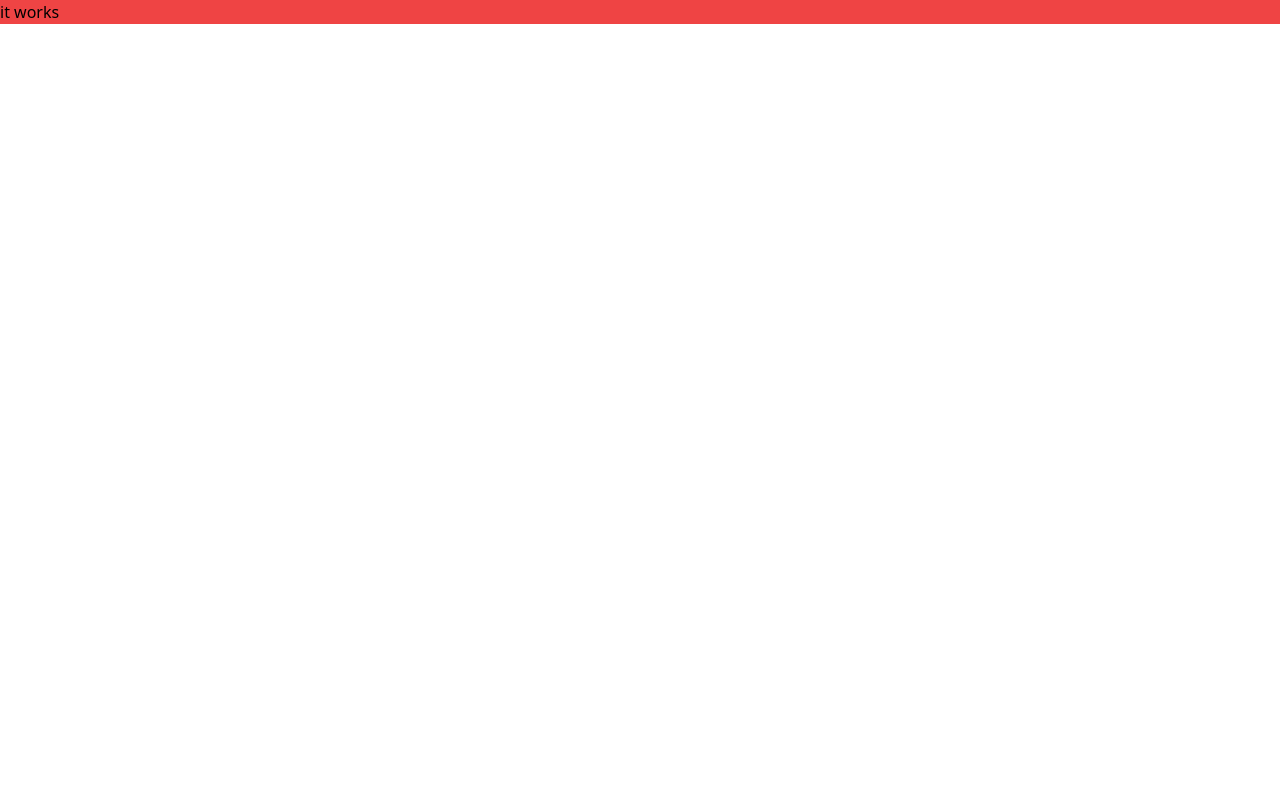
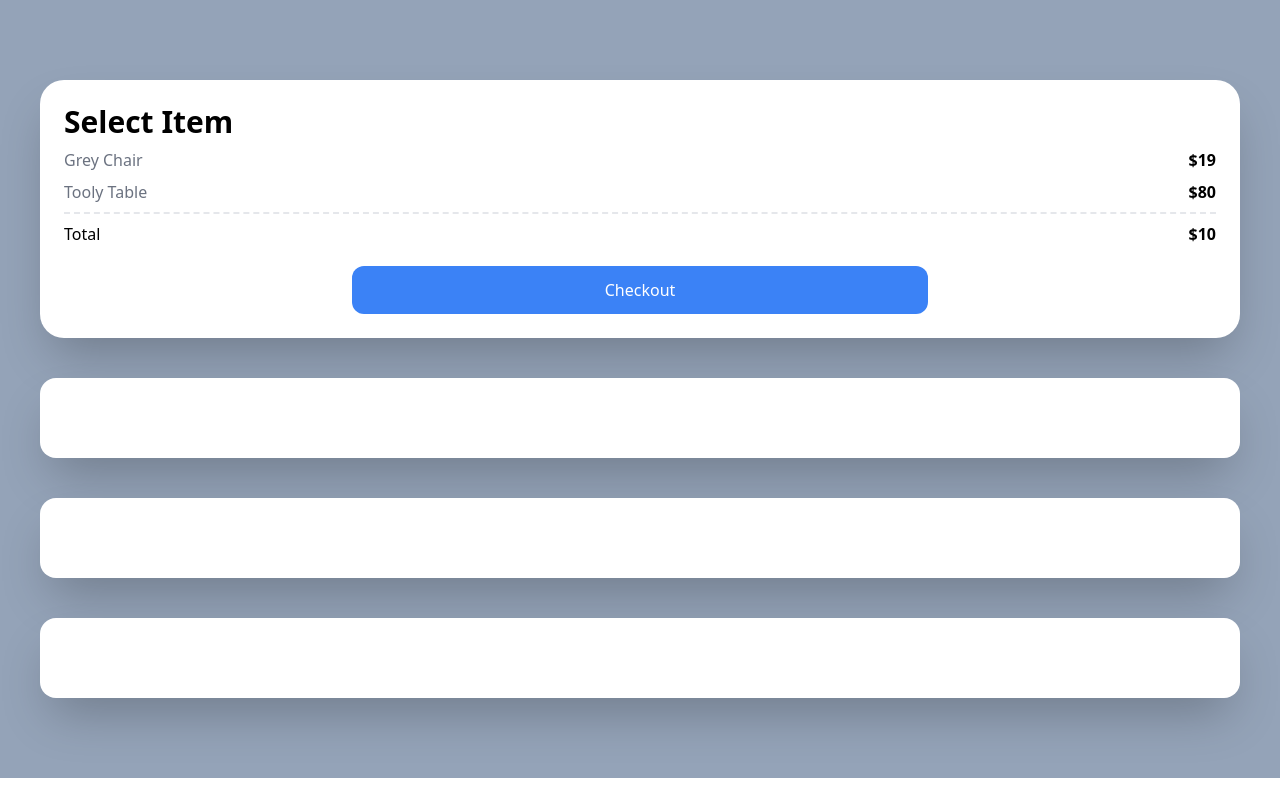
Before and after one commit to tiyang0110/nextj-carrot, a Next.js app: page / in a window 1280 px wide. Built offline with nearby package versions, Linux system fonts and the light colour scheme.

Commit message:
Carrot 4.2 할차례

```diff
--- a/pages/index.tsx
+++ b/pages/index.tsx
@@ -2,8 +2,26 @@
 
 const Home: NextPage = () => {
   return (
-    <div className='bg-red-500'>
-      <h1 className='text-black'>it works</h1>
+    <div className="bg-slate-400 py-20 px-10 grid gap-10">
+      <div className="bg-white p-6 rounded-3xl shadow-2xl">
+        <span className="font-semibold text-3xl">Select Item</span>
+        <div className="flex justify-between my-2">
+          <span className="text-gray-500">Grey Chair</span>
+          <span className="font-semibold">$19</span>
+        </div>
+        <div className="flex justify-between">
+          <span className="text-gray-500">Tooly Table</span>
+          <span className="font-semibold">$80</span>
+        </div>
+        <div className="flex justify-between mt-2 pt-2 border-t-2 border-dashed">
+          <span>Total</span>
+          <span className="font-semibold">$10</span>
+        </div>
+        <div className="mt-5 bg-blue-500 text-white p-3 text-center rounded-xl w-2/4 mx-auto">Checkout</div>
+      </div>
+      <div className="bg-white p-10 rounded-2xl shadow-2xl"></div>
+      <div className="bg-white p-10 rounded-2xl shadow-2xl"></div>
+      <div className="bg-white p-10 rounded-2xl shadow-2xl"></div>
     </div>
   );
 }
```
Also changed, not shown: 1 other file (tests, documents, lock files or other folders).
